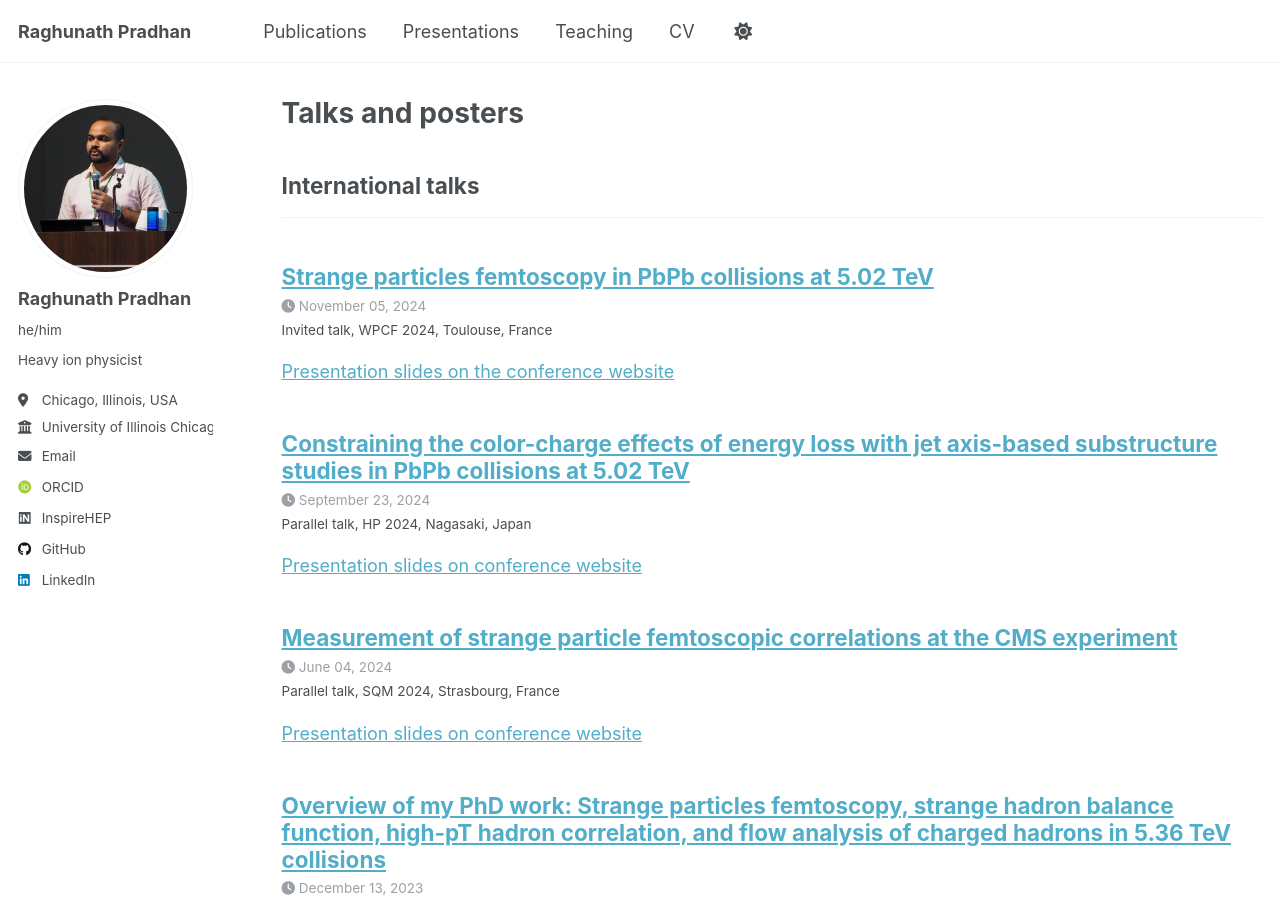
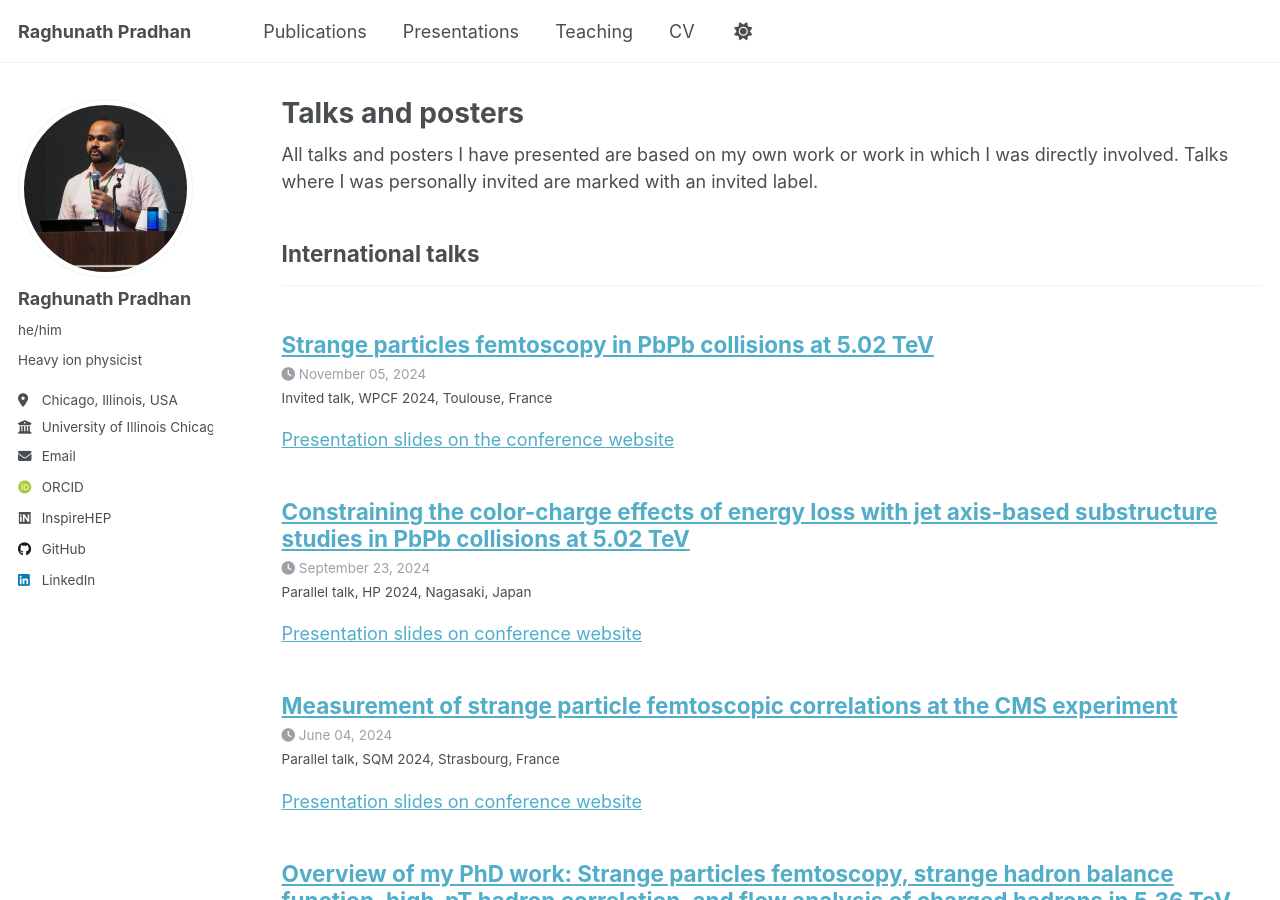
Before and after one commit to RAGHUMATAPITA/RAGHUMATAPITA.github.io, a Jekyll site: the page built from _pages/talks.html, in a window 1280 px wide and 900 px high. Built offline with Jekyll 4.4.1, drawn with Linux system fonts in a browser that asks for light colours; some web fonts are replaced; a script that is not in the unit is left out.

Commit message:
updating publications

```diff
--- a/_pages/talks.html
+++ b/_pages/talks.html
@@ -4,6 +4,8 @@ title: "Talks and posters"
 permalink: /talks/
 author_profile: true
 ---
+
+All talks and posters I have presented are based on my own work or work in which I was directly involved. Talks where I was personally invited are marked with an invited label.
 
 {% if site.talkmap_link == true %}
 
```
